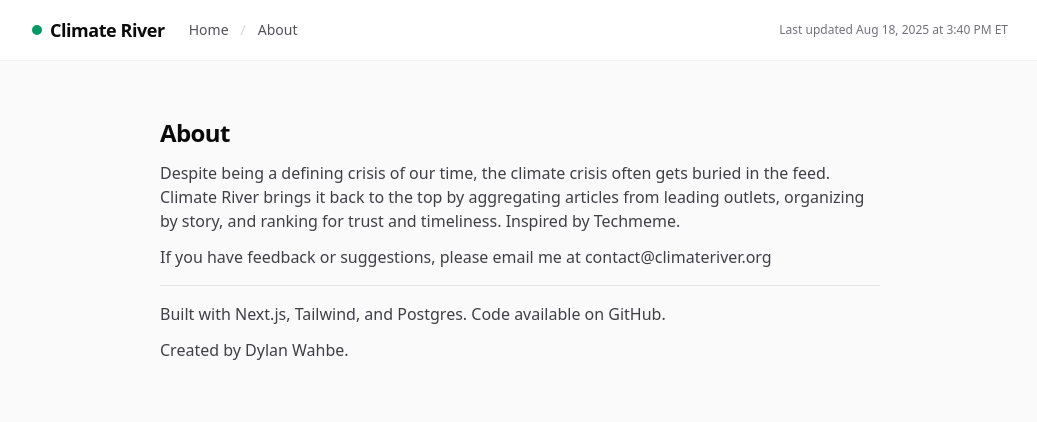
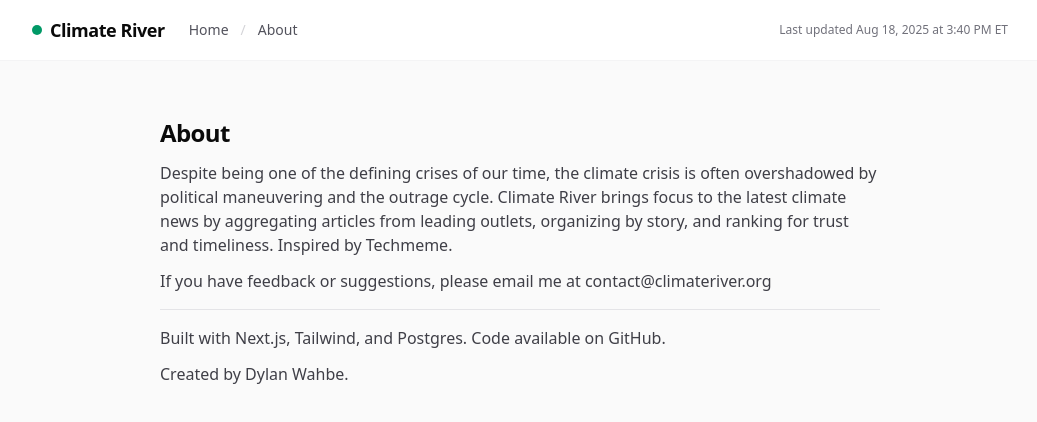
Before and after one commit to dwahbe/climate-river, a Next.js app: page /about in a window 1280 px wide. Shown: the top 422 px of the page, without its empty margins (120-1157 px from the left). Built offline with nearby package versions, Linux system fonts and the light colour scheme; no server answers; the database is empty.

Commit message:
Small copy updates

```diff
--- a/app/about/page.tsx
+++ b/app/about/page.tsx
@@ -6,10 +6,11 @@ export default function AboutPage() {
     <div className="mx-auto max-w-3xl px-4 sm:px-6 py-8 content">
       <h1 className="text-2xl font-semibold tracking-tight">About</h1>
       <p className="mt-3 text-zinc-700">
-        Despite being a defining crisis of our time, the climate crisis often
-        gets buried in the feed. Climate River brings it back to the top by
-        aggregating articles from leading outlets, organizing by story, and
-        ranking for trust and timeliness. Inspired by{' '}
+        Despite being one of the defining crises of our time, the climate crisis
+        is often overshadowed by political maneuvering and the outrage cycle.
+        Climate River brings focus to the latest climate news by aggregating
+        articles from leading outlets, organizing by story, and ranking for
+        trust and timeliness. Inspired by{' '}
         <a
           href="https://techmeme.com"
           target="_blank"
```
